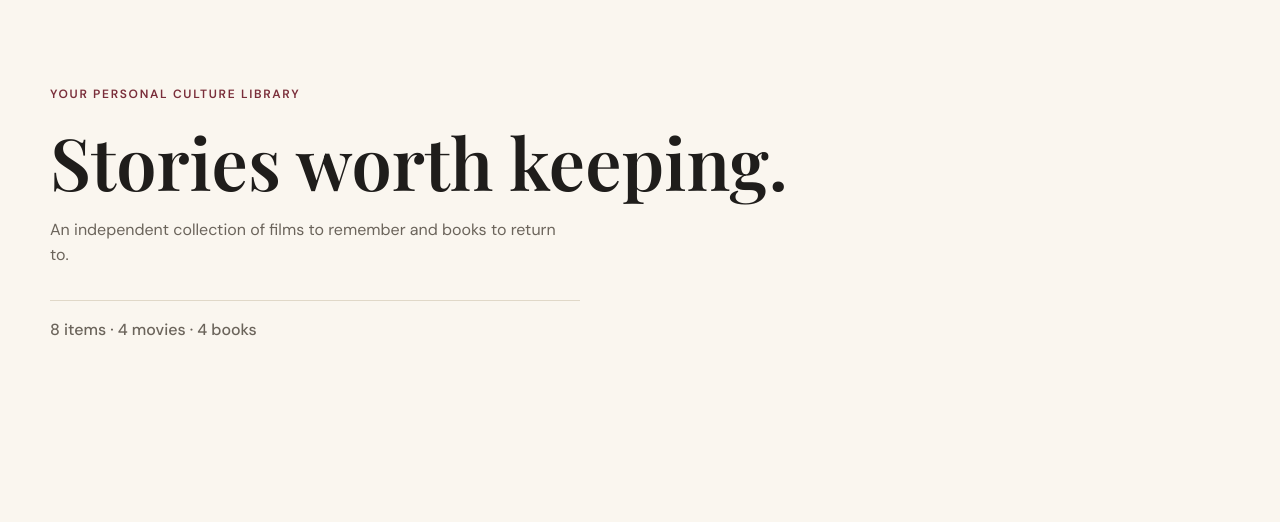
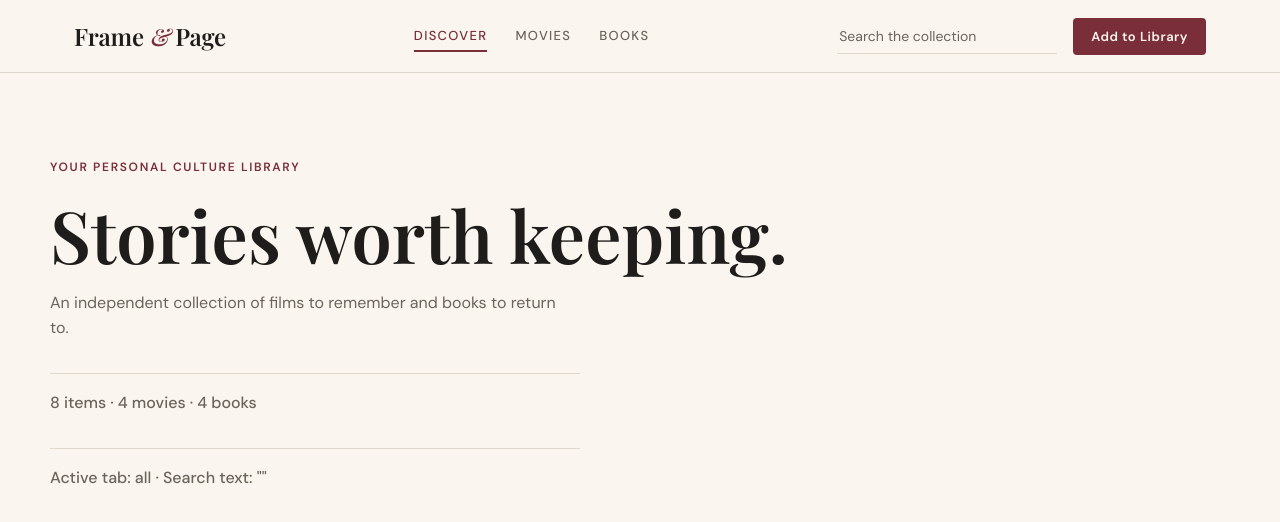
Before and after one commit to shruti-verma49/movie-book-library, a React (Vite) app in the folder client/: page / in a window 1280 px wide. Shown: the top 522 px of the page. Built offline with nearby package versions, Linux system fonts and the light colour scheme; a web font is replaced by a local one.

Commit message:
Add navbar with working tabs and search input

```diff
--- a/client/src/App.css
+++ b/client/src/App.css
@@ -1,5 +1,144 @@
-/* Component styles for the library go here.
-   Temporary test-page styles for now: */
+/* =========================================================
+   NAVBAR
+   ========================================================= */
+
+.navbar {
+  position: sticky;
+  top: 0;
+  z-index: 10;
+  background: var(--ivory);
+  border-bottom: 1px solid var(--border);
+}
+
+.navbar-inner {
+  display: flex;
+  align-items: center;
+  justify-content: space-between;
+  gap: 24px;
+  min-height: 72px;
+}
+
+/* Wordmark: serif, with a burgundy ampersand */
+.wordmark {
+  font-family: var(--font-serif);
+  font-size: 24px;
+  font-weight: 600;
+  letter-spacing: -0.01em;
+  text-decoration: none;
+  color: var(--ink);
+  white-space: nowrap;
+}
+
+.wordmark span {
+  color: var(--burgundy);
+  font-style: italic;
+  font-weight: 500;
+}
+
+/* Navigation tabs */
+.nav-links {
+  display: flex;
+  gap: 28px;
+}
+
+.nav-link {
+  background: none;
+  border: none;
+  padding: 6px 0;
+  font-size: 13px;
+  font-weight: 500;
+  letter-spacing: 0.1em;
+  text-transform: uppercase;
+  color: var(--ink-soft);
+  cursor: pointer;
+  border-bottom: 2px solid transparent;
+  transition: color 0.2s, border-color 0.2s;
+}
+
+.nav-link:hover {
+  color: var(--ink);
+}
+
+.nav-link.active {
+  color: var(--burgundy);
+  border-bottom-color: var(--burgundy);
+}
+
+/* Search box and Add button */
+.nav-actions {
+  display: flex;
+  align-items: center;
+  gap: 16px;
+}
+
+.nav-search {
+  width: 220px;
+  padding: 8px 2px;
+  background: transparent;
+  border: none;
+  border-bottom: 1px solid var(--border);
+  font-size: 14px;
+  transition: border-color 0.2s;
+}
+
+.nav-search::placeholder {
+  color: var(--ink-soft);
+}
+
+.nav-search:focus {
+  outline: none;
+  border-bottom-color: var(--burgundy);
+}
+
+/* Main button style, reused across the site */
+.btn-primary {
+  background: var(--burgundy);
+  color: var(--ivory);
+  border: none;
+  border-radius: var(--radius);
+  padding: 10px 18px;
+  font-size: 13px;
+  font-weight: 600;
+  letter-spacing: 0.04em;
+  cursor: pointer;
+  white-space: nowrap;
+  transition: background 0.2s;
+}
+
+.btn-primary:hover {
+  background: var(--burgundy-dark);
+}
+
+/* Tablet and mobile: wordmark on top, then tabs, then search + button */
+@media (max-width: 860px) {
+  .navbar-inner {
+    flex-wrap: wrap;
+    gap: 10px 16px;
+    padding-top: 14px;
+    padding-bottom: 12px;
+    min-height: 0;
+  }
+
+  .nav-links {
+    order: 2;
+    width: 100%;
+    gap: 22px;
+  }
+
+  .nav-actions {
+    order: 3;
+    width: 100%;
+  }
+
+  .nav-search {
+    flex: 1;
+    width: auto;
+  }
+}
+
+/* =========================================================
+   TEMPORARY test-page styles (removed when we build the hero)
+   ========================================================= */
 
 .test-page {
   padding: 80px 0;
--- a/client/src/App.jsx
+++ b/client/src/App.jsx
@@ -1,13 +1,33 @@
+import { useState } from "react";
 import { sampleItems } from "./data/sampleItems";
+import Navbar from "./components/Navbar";
 import "./App.css";
 
 function App() {
+  // State = values React remembers. When they change, the page updates.
+  const [activeTab, setActiveTab] = useState("all"); // "all", "movie" or "book"
+  const [searchQuery, setSearchQuery] = useState("");
+
   // These numbers are calculated from the data, not typed in by hand
   const total = sampleItems.length;
   const movies = sampleItems.filter((item) => item.type === "movie").length;
   const books = sampleItems.filter((item) => item.type === "book").length;
 
+  // TEMPORARY: the real Add form is built on Day 3
+  function handleAddClick() {
+    alert("The Add to Library form is coming in a later step.");
+  }
+
   return (
+    <>
+      <Navbar
+        activeTab={activeTab}
+        onTabChange={setActiveTab}
+        searchQuery={searchQuery}
+        onSearchChange={setSearchQuery}
+        onAddClick={handleAddClick}
+      />
+
       <main className="container test-page">
         <span className="eyebrow">Your personal culture library</span>
         <h1>Stories worth keeping.</h1>
@@ -15,7 +35,13 @@ function App() {
         <p className="counts">
           {total} items · {movies} movies · {books} books
         </p>
+
+        {/* TEMPORARY: proves the navbar controls work. Removed soon. */}
+        <p className="counts">
+          Active tab: {activeTab} · Search text: "{searchQuery}"
+        </p>
       </main>
+    </>
   );
 }
 
--- /dev/null
+++ b/client/src/components/Navbar.jsx
@@ -0,0 +1,56 @@
+// The top navigation bar.
+// It does not store any data itself. The page (App.jsx) passes in what it
+// needs through "props" (the values inside the curly brackets below).
+
+function Navbar({
+  activeTab,
+  onTabChange,
+  searchQuery,
+  onSearchChange,
+  onAddClick,
+}) {
+  const tabs = [
+    { id: "all", label: "Discover" },
+    { id: "movie", label: "Movies" },
+    { id: "book", label: "Books" },
+  ];
+
+  return (
+    <header className="navbar">
+      <div className="container navbar-inner">
+        <a href="/" className="wordmark">
+          Frame <span>&amp;</span> Page
+        </a>
+
+        <nav className="nav-links" aria-label="Main">
+          {tabs.map((tab) => (
+            <button
+              key={tab.id}
+              type="button"
+              className={activeTab === tab.id ? "nav-link active" : "nav-link"}
+              onClick={() => onTabChange(tab.id)}
+            >
+              {tab.label}
+            </button>
+          ))}
+        </nav>
+
+        <div className="nav-actions">
+          <input
+            type="search"
+            className="nav-search"
+            placeholder="Search the collection"
+            aria-label="Search the collection"
+            value={searchQuery}
+            onChange={(event) => onSearchChange(event.target.value)}
+          />
+          <button type="button" className="btn-primary" onClick={onAddClick}>
+            Add to Library
+          </button>
+        </div>
+      </div>
+    </header>
+  );
+}
+
+export default Navbar;
```
Lines whose indentation alone changed are shown as unchanged.
